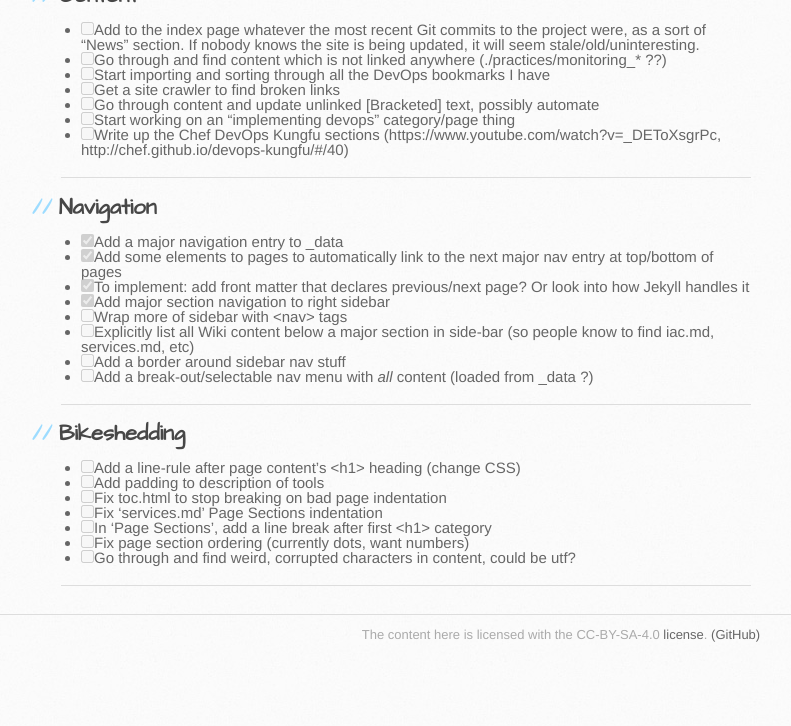
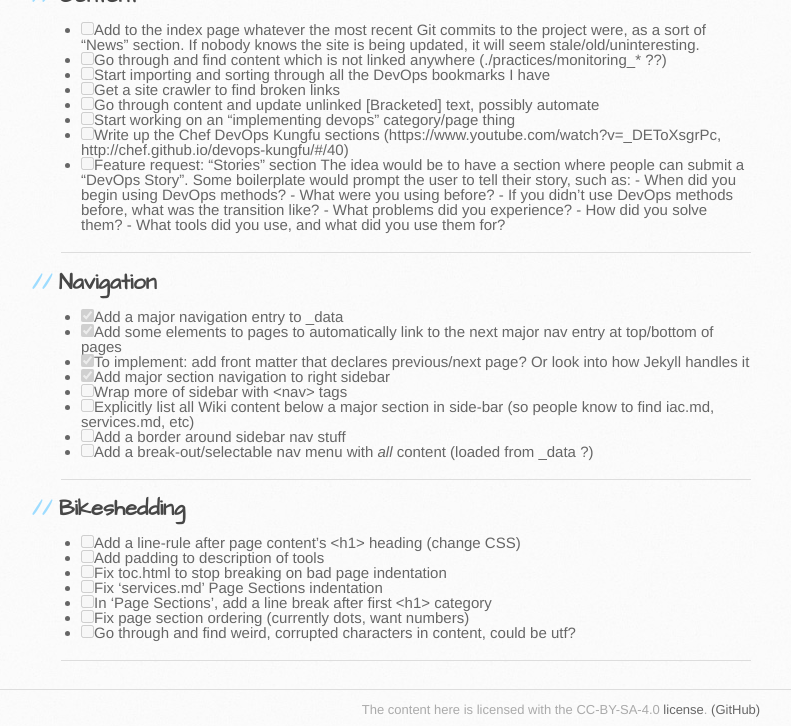
Before and after one commit to peterwwillis/devopsyoga-content, a Jekyll site: the page built from TODO.md, in a window 1280 px wide, cut to the strip 541-1267 px from the top of the page. Shown: the whole strip, without its empty margins (79-870 px from the left). Built offline with Jekyll 4.4.1, drawn with Linux system fonts in a browser that asks for light colours; our own code applies the rules of GitHub Pages for plain Markdown files; before the commit the page ends 1192 px from its top, so only the background shows below that.

```diff
--- a/TODO.md
+++ b/TODO.md
@@ -23,6 +23,15 @@ Anyone can grab any of these and start working on them. If you start work on som
  - [ ] Go through content and update unlinked [Bracketed] text, possibly automate
  - [ ] Start working on an "implementing devops" category/page thing
  - [ ] Write up the Chef DevOps Kungfu sections (https://www.youtube.com/watch?v=\_DEToXsgrPc, http://chef.github.io/devops-kungfu/#/40)
+ - [ ] Feature request: "Stories" section
+       The idea would be to have a section where people can submit a "DevOps Story". Some boilerplate
+       would prompt the user to tell their story, such as:
+        - When did you begin using DevOps methods?
+        - What were you using before?
+        - If you didn't use DevOps methods before, what was the transition like?
+          - What problems did you experience?
+          - How did you solve them?
+        - What tools did you use, and what did you use them for?
 
 ---
 ## Navigation
```
Also changed, not shown: culture/index.md (+2 -1 lines), methods/index.md (+4 -2 lines), principles/index.md (+60 -11 lines).
